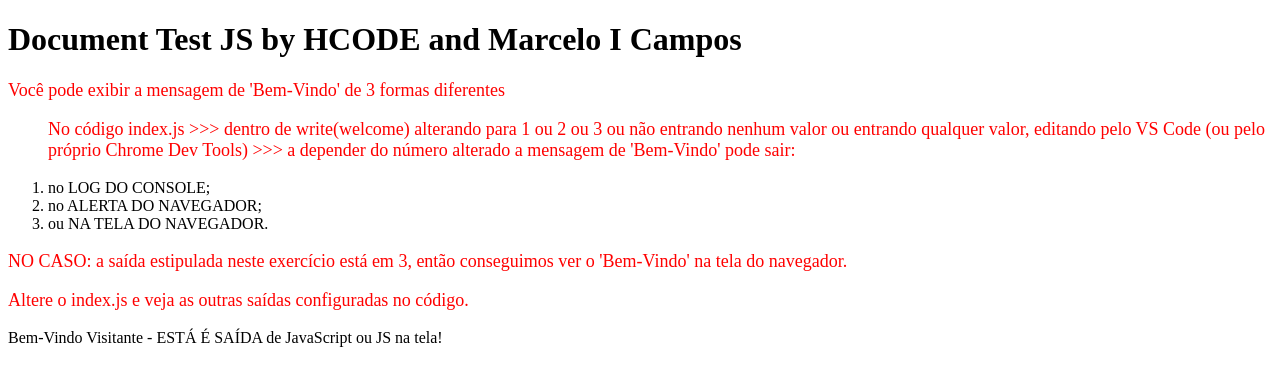
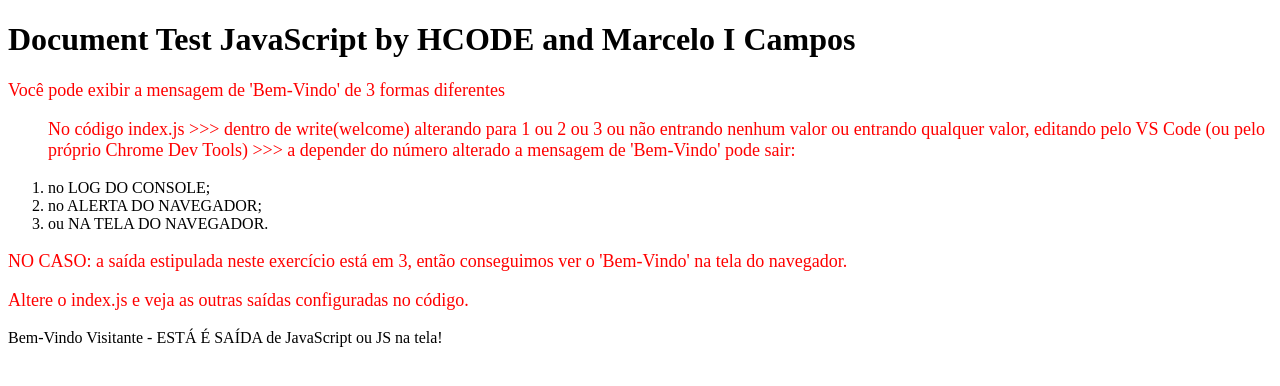
Before and after one commit to marceloicampos/site-test-javascript, a plain HTML site: page index.html in a window 1280 px wide. Drawn offline with Linux system fonts and the light colour scheme.

Commit message:
update index

```diff
--- a/index.html
+++ b/index.html
@@ -12,7 +12,7 @@
     </style>
 </head>
 <body>
-    <h1>Document Test JS by HCODE and Marcelo I Campos</h1>
+    <h1>Document Test JavaScript by HCODE and Marcelo I Campos</h1>
     <p>Você pode exibir a mensagem de 'Bem-Vindo' de 3 formas diferentes</p>
     <P>
         <ol>
```
